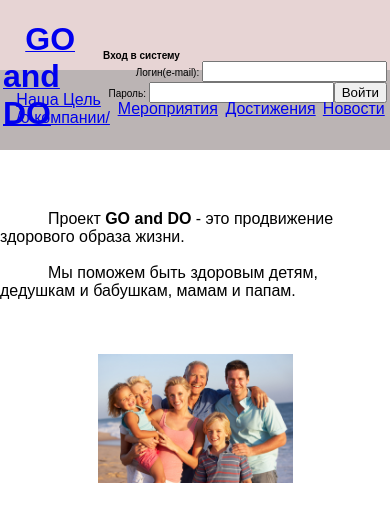
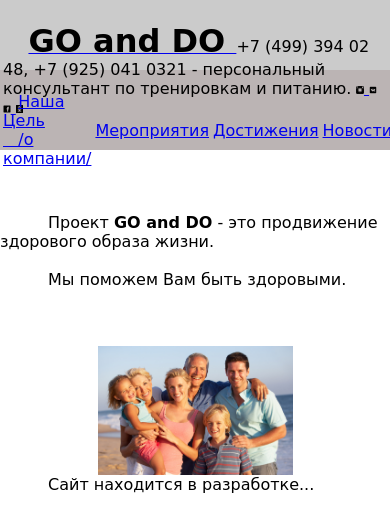
Before and after one commit to TitoAlehandro/godo, a Django app: page / in a window 390 px wide. Shown: the top 532 px of the page. Run offline with Django 3.2, Linux system fonts and the light colour scheme; some libraries are stand-ins or nearby versions.

Commit message:
Add Social Networks and phones

```diff
--- a/godo/static/godo/css/main.css
+++ b/godo/static/godo/css/main.css
@@ -1,5 +1,6 @@
 body {
-    font-family: Arial, Helvetica, sans-serif; /* Рубленый шрифт текста */
+    #font-family: Arial, Helvetica, sans-serif; /* Рубленый шрифт текста */
+    font-family: "Comic Sans MS", cursive, sans-serif;
     margin: 0; /* Обнуляем отступы браузера */
 	#background-color: #DDDDDD;
 }
@@ -104,7 +105,8 @@
 	#color: #DDDDDD;
     width: 100%;
 	height: 70px;
-	background: #E7D4D4;
+	background: #CBCBCB;
+        font-family: "Comic Sans MS", cursive, sans-serif;
     #background: #FFE4C4;
     #padding-right: 20px;
 
@@ -133,6 +135,8 @@
 	#-webkit-border-radius:6px;
 	#-moz-border-radius:5px;
 	#-khtml-border-radius:10px;
+        font-family: "Comic Sans MS", cursive, sans-serif;
+
 }
 div.hr {
 	height: 65px;
@@ -147,6 +151,9 @@
 }
 .main-table {
 	width: 100%;
+        font-family: "Comic Sans MS", cursive, sans-serif;
+        color: #000000
+
 }
 .login-table {
 	width: 100%;
--- a/godo/templates/about.html
+++ b/godo/templates/about.html
@@ -6,11 +6,12 @@
 <div>
   <br><br><br>
   &emsp;&emsp;&emsp;Проект <b>GO and DO</b> - это продвижение здорового образа жизни.<br><br>
-  &emsp;&emsp;&emsp;Мы поможем быть здоровым детям, дедушкам и бабушкам, мамам и папам.<br>
+  &emsp;&emsp;&emsp;Мы поможем Вам быть здоровыми.<br>
     <br><br><br>
   <div align="center">
         <img width="50%" height="50%" src="/static/godo/images/Ocean-Safety.jpg" alt="GOandDO"/>
     </div>
+ &emsp;&emsp;&emsp;Сайт находится в разработке...<br>
 
 
 </div>
--- a/godo/templates/base.html
+++ b/godo/templates/base.html
@@ -19,6 +19,35 @@
       $('#price').mask('99999.99');
 	  $("#eyescript").mask("~9.99 ~9.99 999");
 	  });</script>
+<!-- Yandex.Metrika counter -->
+<script type="text/javascript">
+    (function (d, w, c) {
+        (w[c] = w[c] || []).push(function() {
+            try {
+                w.yaCounter39314020 = new Ya.Metrika({
+                    id:39314020,
+                    clickmap:true,
+                    trackLinks:true,
+                    accurateTrackBounce:true,
+                    webvisor:true
+                });
+            } catch(e) { }
+        });
+
+        var n = d.getElementsByTagName("script")[0],
+            s = d.createElement("script"),
+            f = function () { n.parentNode.insertBefore(s, n); };
+        s.type = "text/javascript";
+        s.async = true;
+        s.src = "https://mc.yandex.ru/metrika/watch.js";
+
+        if (w.opera == "[object Opera]") {
+            d.addEventListener("DOMContentLoaded", f, false);
+        } else { f(); }
+    })(document, window, "yandex_metrika_callbacks");
+</script>
+<noscript><div><img src="https://mc.yandex.ru/watch/39314020" style="position:absolute; left:-9999px;" alt="" /></div></noscript>
+<!-- /Yandex.Metrika counter -->
 
 
 	<!--Load the AJAX API-->
@@ -72,17 +101,35 @@
 			  <div align="rigth">
 				&nbsp;&nbsp;&nbsp;&nbsp;
 				<a href="/">
-				  <font size=6>
+				  <font size=6 color="black">
 					<b>
 					  GO and DO
 					</b>
 				  </font>
 				</a>
+				 <font size=3>
+					  +7 (499) 394 02 48, +7 (925) 041 0321	- персональный консультант по тренировкам и питанию.
+				  </font>
+				<a href="https://www.instagram.com/goanddocompany/">
+					<img width="2%" height="2%" src="/static/godo/images/insta.png" alt="insta"/>
+				</a>
+                                 <a href="https://m.vk.com/goanddo">
+					<img width="2%" height="2%" src="/static/godo/images/vk.png" alt="vk.com"/>
+				</a>
+				<a href="https://www.facebook.com/goanddoit/">
+				     	<img width="2%" height="2%" src="/static/godo/images/fb.png" alt="fb.com"/>
+				<a href="https://ok.ru/group/53322108239958">
+					<img width="2%" height="2%" src="/static/godo/images/ok.png" alt="ok.ru"/>
+
+				</a>
+
+
+
 
 			  </div>
 			</td>
 
-			<td>
+			<!--td>
 			  <div align="right">
 				{% if user.is_active %}
 				<a href="/accounts/login/">
@@ -108,7 +155,7 @@
 			  {% endif %}
 			</div>
 
-		  </td>
+		<!--  </td>	  -->
 		</tr>
 	  </table>
 	  {% endblock %}
@@ -123,7 +170,7 @@
 				<td>
 			  <div align="left">
 				&nbsp;&nbsp;
-				<font size=3> <a href="/news/">
+				<font size=3> <a href="/">
 					Наша Цель<br>&nbsp;&nbsp;
 
 					/о компании/
@@ -132,21 +179,21 @@
 			</td>
 			<td>
 			  <div align="left">
-				<font size=3> <a href="/articles/">
+				<font size=3> <a href="/">
 					Мероприятия
 				</a></font>
 			  </div>
 			</td>
 			<td>
 			  <div align="left">
-				<font size=3> <a href="/blog/">
+				<font size=3> <a href="/">
 					Достижения
 				</a></font>
 			  </div>
 			</td>
 			<td>
 			  <div align="left">
-				<font size=3> <a href="/about">
+				<font size=3> <a href="/">
 					Новости
 				</a></font>
 			  </div>
```
Also changed, not shown: godo/static/godo/images/fb.png (added), godo/static/godo/images/insta.png (added), godo/static/godo/images/ok.png (added), godo/static/godo/images/vk.png (added), 1 other file.
